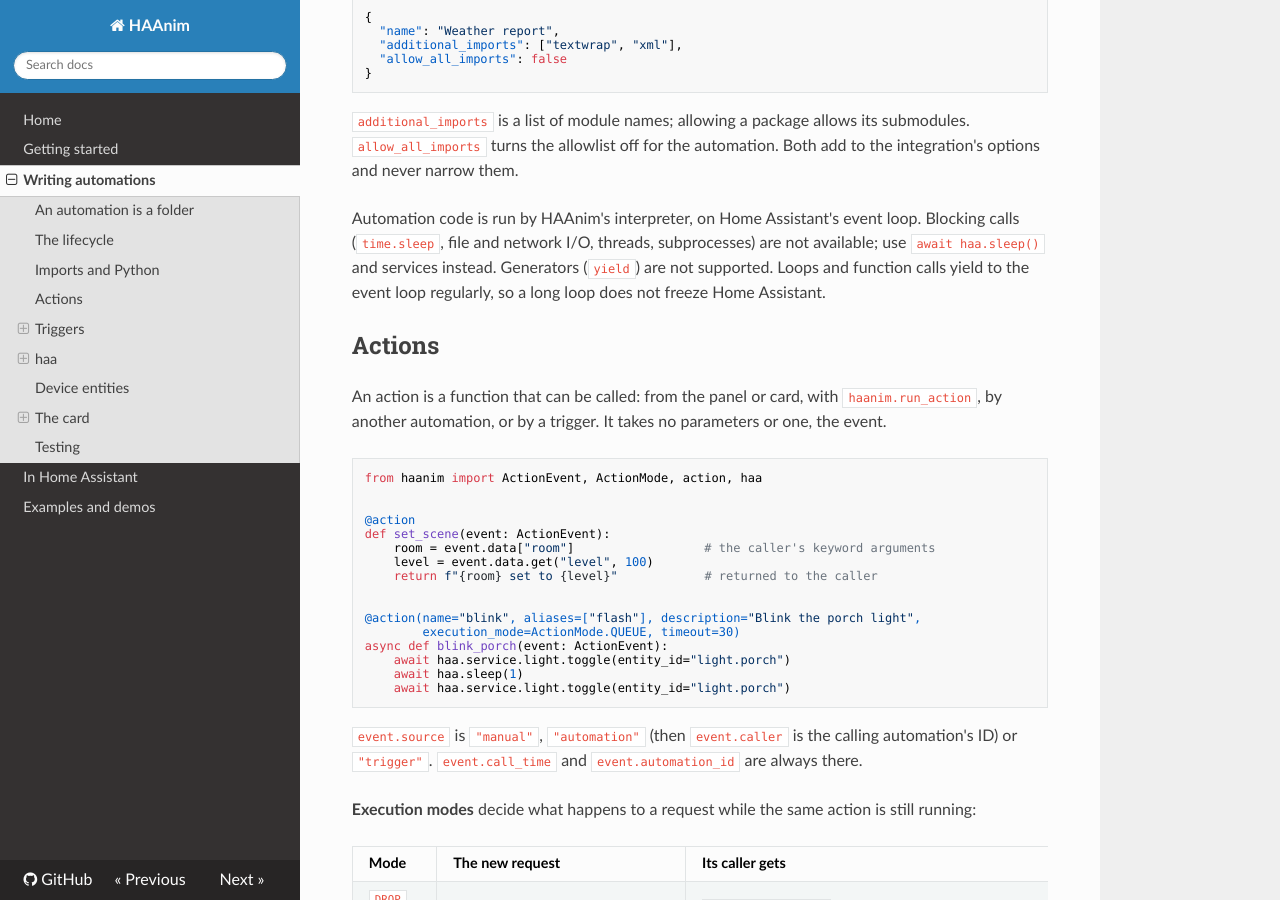
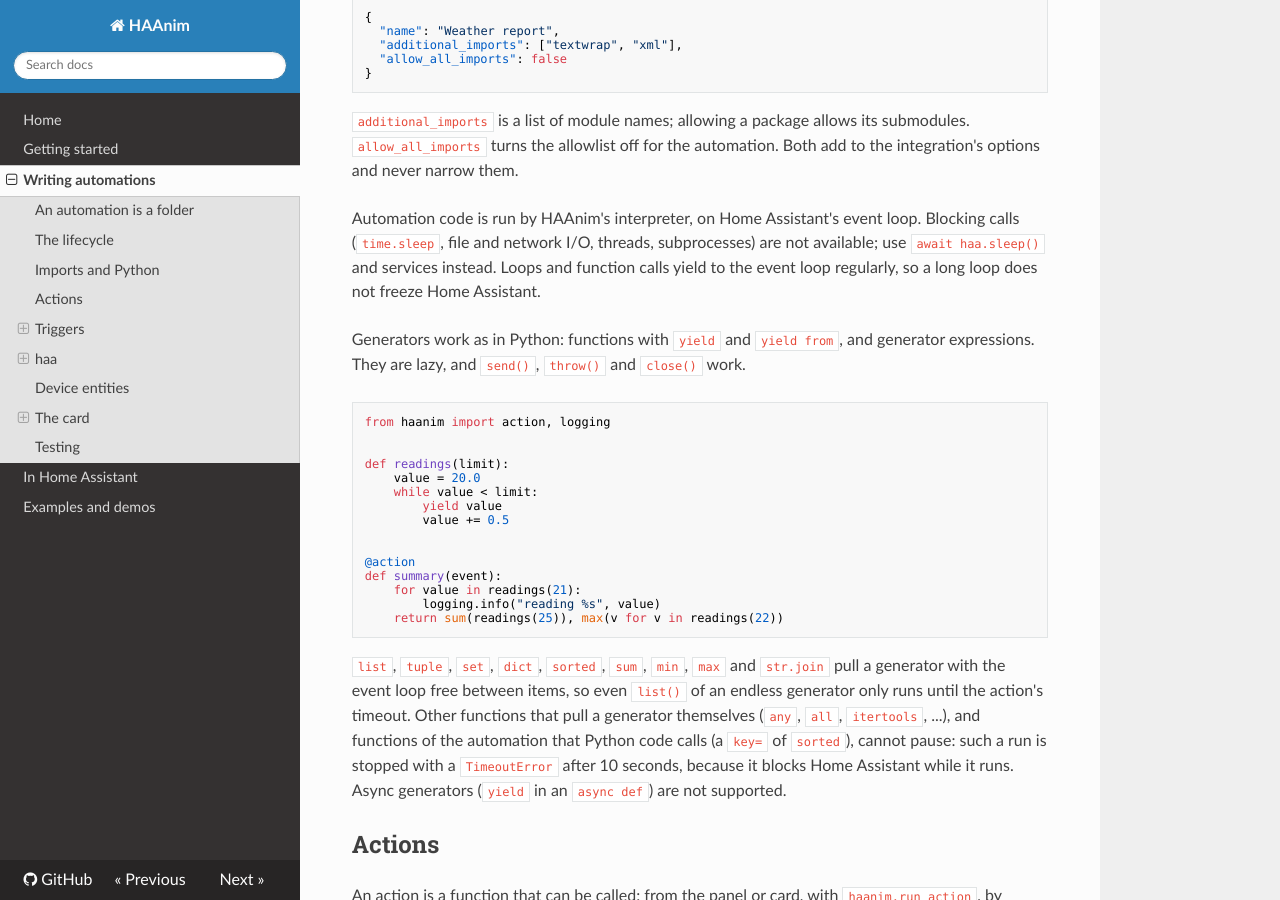
Before and after one commit to valsr/haanim, an MkDocs documentation site: the page built from docs/AUTOMATIONS.md, in a window 1280 px wide and 900 px high, scrolled down 1515 px. Built offline with MkDocs 1.6.1, drawn with Linux system fonts in a browser that asks for light colours; nearby versions of some CDN libraries.

Commit message:
Docs: generators
Co-Authored-By: Claude Opus 5.5 <noreply@anthropic.com>

````diff
--- a/docs/AUTOMATIONS.md
+++ b/docs/AUTOMATIONS.md
@@ -74,8 +74,36 @@ turns the allowlist off for the automation. Both add to the integration's option
 
 Automation code is run by HAAnim's interpreter, on Home Assistant's event loop. Blocking calls
 (`time.sleep`, file and network I/O, threads, subprocesses) are not available; use `await haa.sleep()` and
-services instead. Generators (`yield`) are not supported. Loops and function calls yield to the event loop
-regularly, so a long loop does not freeze Home Assistant.
+services instead. Loops and function calls yield to the event loop regularly, so a long loop does not freeze
+Home Assistant.
+
+Generators work as in Python: functions with `yield` and `yield from`, and generator expressions. They are
+lazy, and `send()`, `throw()` and `close()` work.
+
+```python
+from haanim import action, logging
+
+
+def readings(limit):
+    value = 20.0
+    while value < limit:
+        yield value
+        value += 0.5
+
+
+@action
+def summary(event):
+    for value in readings(21):
+        logging.info("reading %s", value)
+    return sum(readings(25)), max(v for v in readings(22))
+```
+
+`list`, `tuple`, `set`, `dict`, `sorted`, `sum`, `min`, `max` and `str.join` pull a generator with the event
+loop free between items, so even `list()` of an endless generator only runs until the action's timeout. Other
+functions that pull a generator themselves (`any`, `all`, `itertools`, ...), and functions of the automation
+that Python code calls (a `key=` of `sorted`), cannot pause: such a run is stopped with a `TimeoutError` after
+10 seconds, because it blocks Home Assistant while it runs. Async generators (`yield` in an `async def`) are
+not supported.
 
 ## Actions
 
````
Also changed, not shown: CHANGELOG.md (+7 -0 lines).
